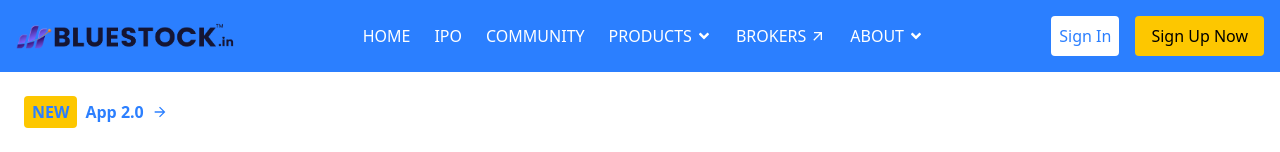
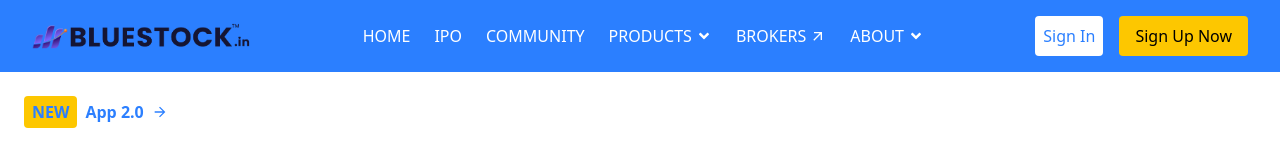
Before and after one commit to Sudharshan172/IPO-Web-Application-and-REST-API-Development, a React (Vite) app in the folder ipo-frontend/: page / in a window 1280 px wide. Shown: the top 152 px of the page. Built offline with nearby package versions, Linux system fonts and the light colour scheme.

Commit message:
Update Navbar.jsx

```diff
--- a/ipo-frontend/src/components/Navbar.jsx
+++ b/ipo-frontend/src/components/Navbar.jsx
@@ -38,7 +38,7 @@
 
   return (
     <nav className="bg-blue-500 text-white p-4">
-      <div className="max-w-screen-2xl flex items-center justify-between">
+      <div className="w-full max-w-screen-2xl mx-auto px-4 flex items-center justify-between">
         {/* Logo */}
         <div className="flex-shrink-0">
           <Link to="/">
```
